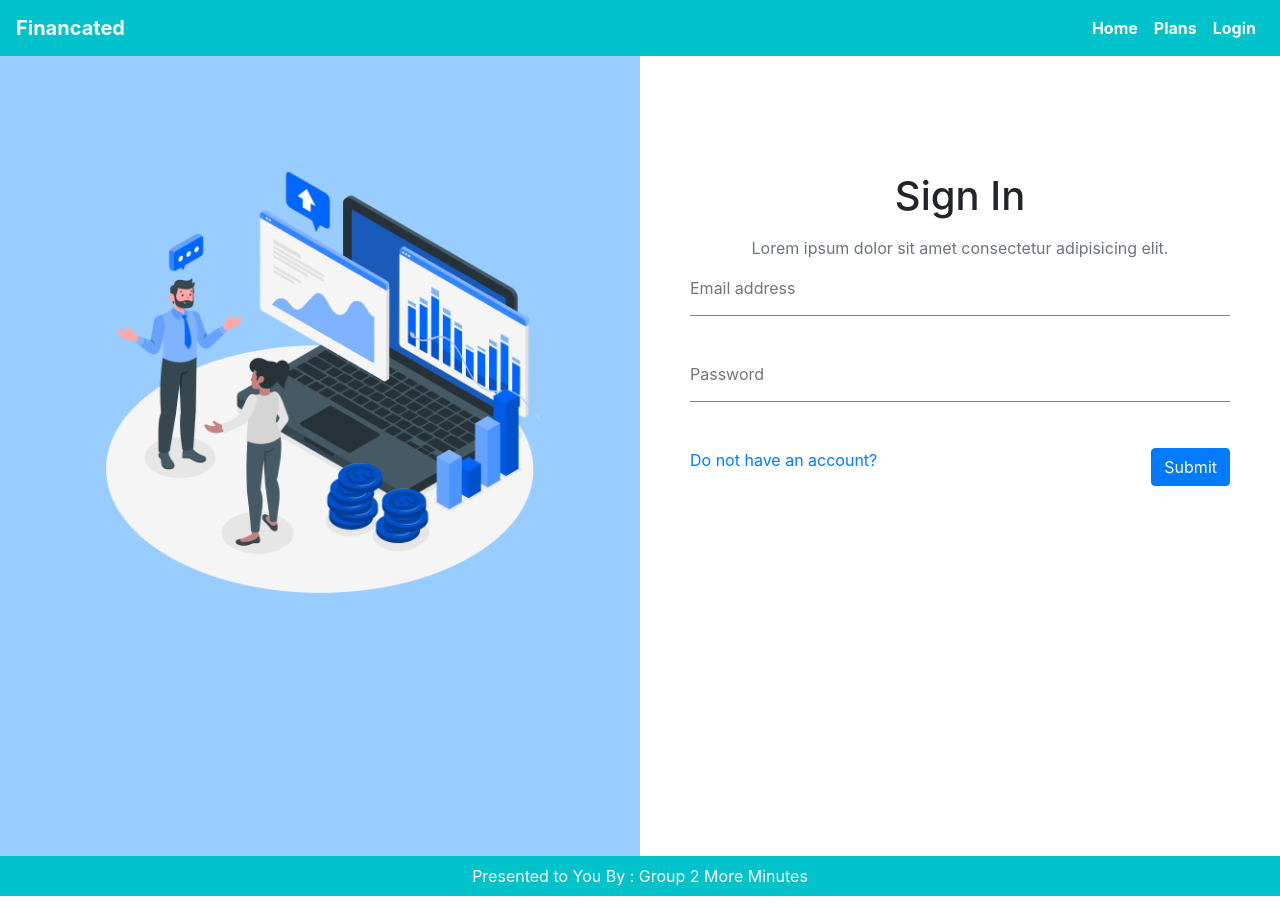
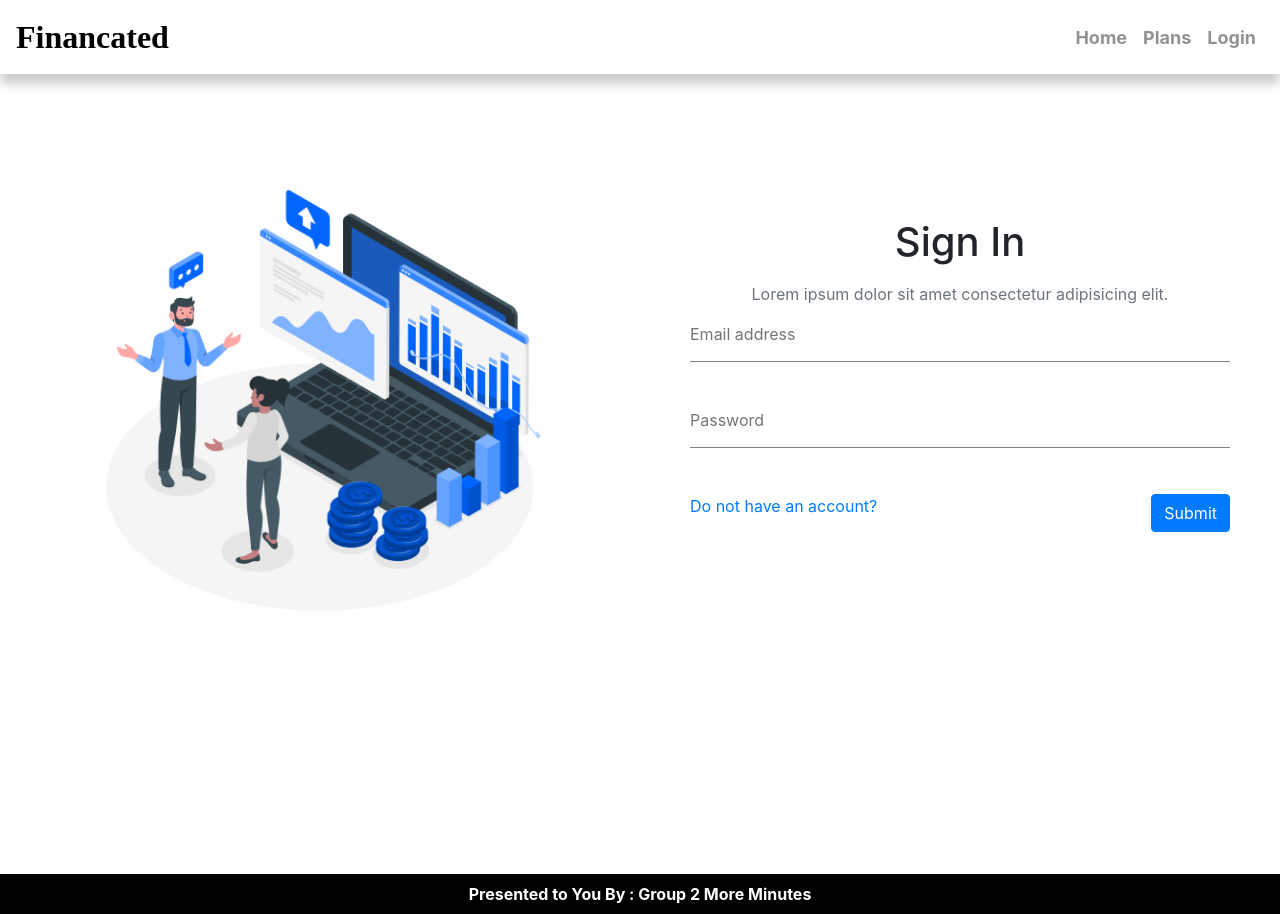
Before and after one commit to tankokkeong/HLBCYHI2021, a PHP site: page /login.php in a window 1280 px wide. Run offline with PHP 8.4, Linux system fonts and the light colour scheme; some libraries are stand-ins or nearby versions.

Commit message:
css designs

```diff
--- a/style/home.css
+++ b/style/home.css
@@ -1,9 +1,9 @@
-.articles-body{
+/* .articles-body{
     background-image: url('../images/homepage-img.jpg');
     background-repeat: no-repeat;
     background-attachment: fixed;
     background-size: cover;
-}
+} */
 
 .article-img{
     width: 100%;
--- a/style/login.css
+++ b/style/login.css
@@ -14,16 +14,16 @@
 }
 
 .login-col-1{
-    background-color: #99ccff;
+    background-color: none;
     padding: 80px;
     margin: 0;
 }
 
 .login-col-2{
-    background-color: white;
+    background-color: none;
     position: relative;
     padding: 50px;
-    padding-top: 100px;
+    padding-top: 10%;
 }
 
 #login-image{
--- a/style/sign-up.css
+++ b/style/sign-up.css
@@ -14,13 +14,13 @@
 }
 
 .signUp-col-1{
-    background-color: #99ccff;
+    background-color: none;
     padding: 80px;
     margin: 0;
 }
 
 .signUp-col-2{
-    background-color: white;
+    background-color: none;
     position: relative;
     padding: 50px;
     padding-top: 100px;
--- a/style/style.css
+++ b/style/style.css
@@ -9,21 +9,26 @@
 }
 
 .bg-nav{
-    background-color: #00c2cb;
+    background-color: white;
+    box-shadow: 0 10px 10px 0 rgba(0,0,0,.2);
+
 }
 
 .navbar-brand{
+    font-size:xx-large;
+    font-family: "Times New Roman", Times, serif;
     font-weight: bold!important;
-    color: white!important;
+    color: black!important;
 }
 
 .nav-link{
+    font-size:large;
     font-weight: bold!important;
-    color: white!important;
+    color: rgb(146, 146, 146)!important;
 }
 
 .nav-link:hover{
-    color: rgb(146, 146, 146)!important;
+    color: black!important;
 }
 
 .navbar-toggler{
@@ -40,7 +45,8 @@
     left: 0;
     bottom: 0;
     width: 100%;
-    background-color: #00c2cb;
+    background-color: black;
     color: white;
+    font-weight: bold;
     text-align: center;
 }
```
